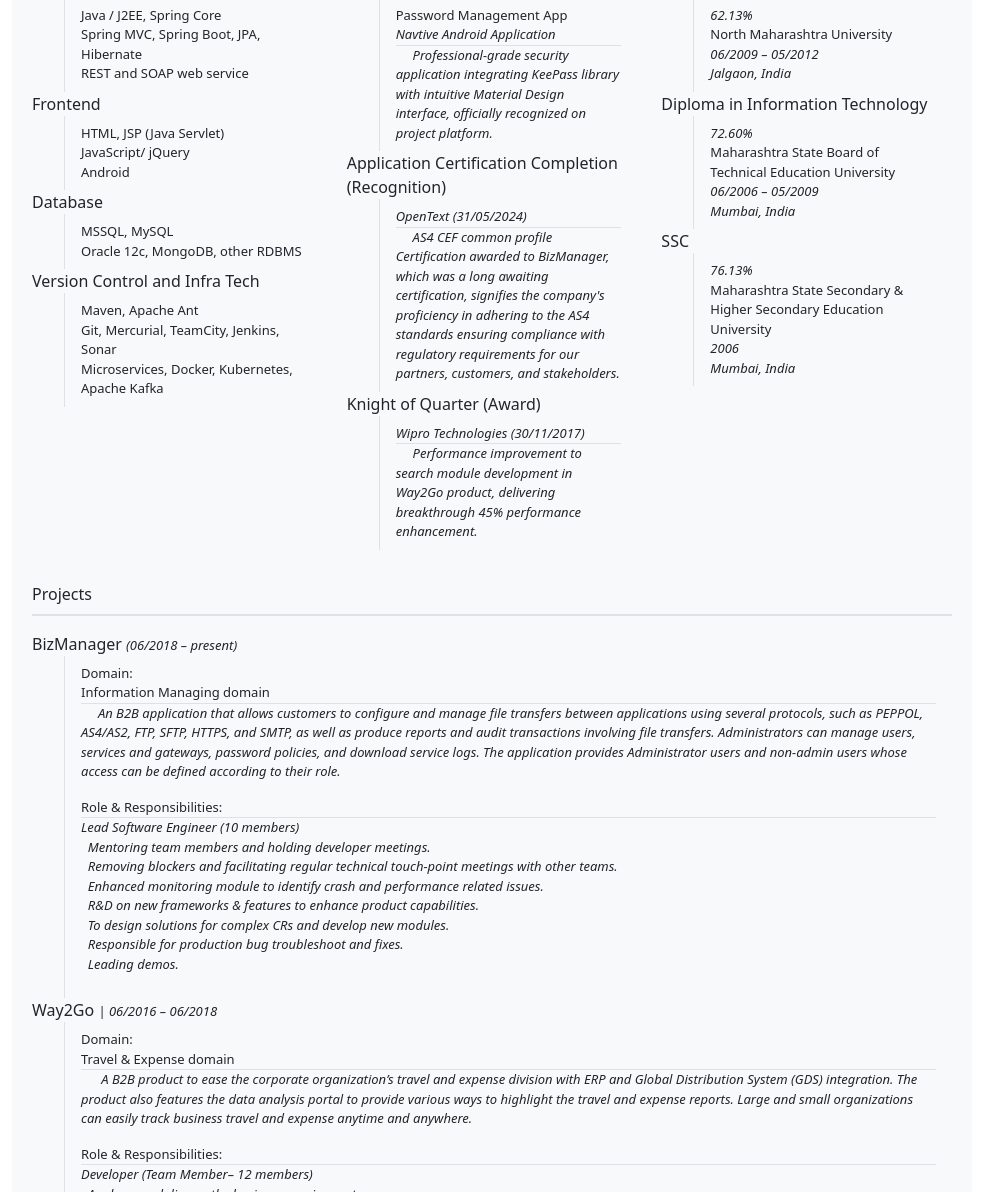
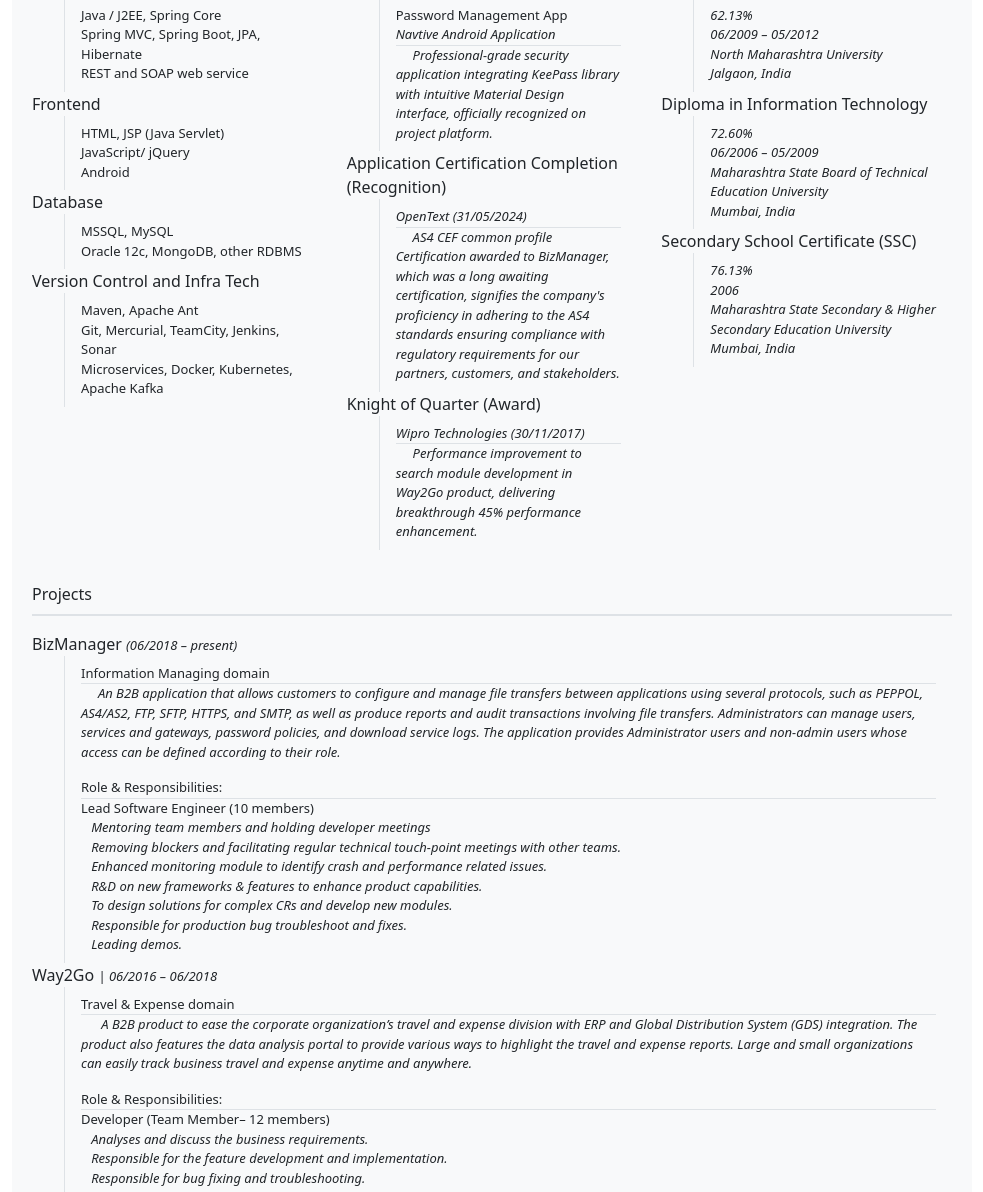
Before and after one commit to jayeshsyif/resume, a plain HTML site: page index.html in a window 1280 px wide. Shown: the part 728-1920 px from the top of the page, without its empty margins (148-1131 px from the left). Drawn offline with nearby package versions, Linux system fonts and the light colour scheme.

Commit message:
Update index.html

```diff
--- a/index.html
+++ b/index.html
@@ -279,16 +279,17 @@
 						<li class="list-group-item bg-light mb-0 p-0">Bachelor of Engineering
 							<ul class="list-group-flush">
 								<li class="list-group-item border-start bg-light">
-									<p class="fw-light text-xsmall mb-0">
-										<span class="fst-italic">62.13%</span>
+									<p class="fw-light text-xsmall mb-0 fst-italic">
+										62.13%
 									</p>
-									<p class="fw-light text-xsmall mb-0">North Maharashtra University
+									<p class="fw-light text-xsmall mb-0 fst-italic">
+										06/2009 – 05/2012
 									</p>
-									<p class="fw-light text-xsmall mb-0">
-										<span class="fst-italic">06/2009 – 05/2012</span>
+									<p class="fw-light text-xsmall mb-0 fst-italic">
+										North Maharashtra University
 									</p>
-									<p class="fw-light text-xsmall mb-0">
-										<span class="fst-italic">Jalgaon, India</span>
+									<p class="fw-light text-xsmall mb-0 fst-italic">
+										Jalgaon, India
 									</p>
 								</li>
 							</ul>
@@ -298,35 +299,37 @@
 						<li class="list-group-item bg-light mb-0 p-0">Diploma in Information Technology
 								<ul class="list-group-flush">
 								<li class="list-group-item border-start bg-light">
-									<p class="fw-light text-xsmall mb-0">
-										<span class="fst-italic">72.60%</span>
+									<p class="fw-light text-xsmall mb-0 fst-italic">
+										72.60%
 									</p>
-									<p class="fw-light text-xsmall mb-0">Maharashtra State Board of Technical  Education University
+									<p class="fw-light text-xsmall mb-0 fst-italic">
+										06/2006 – 05/2009
 									</p>
-									<p class="fw-light text-xsmall mb-0">
-										<span class="fst-italic">06/2006 – 05/2009</span>
+									<p class="fw-light text-xsmall mb-0 fst-italic">
+										Maharashtra State Board of Technical  Education University
 									</p>
-									<p class="fw-light text-xsmall mb-0">
-										<span class="fst-italic">Mumbai, India</span>
+									<p class="fw-light text-xsmall mb-0 fst-italic">
+										Mumbai, India
 									</p>
 								</li>
 							</ul>
 						</li>
 					</ul>
 					<ul class="list-group list-group-flush">
-						<li class="list-group-item bg-light mb-0 p-0">SSC
+						<li class="list-group-item bg-light mb-0 p-0">Secondary School Certificate (SSC)
 								<ul class="list-group-flush">
 								<li class="list-group-item border-start bg-light">
-									<p class="fw-light text-xsmall mb-0">
-										<span class="fst-italic">76.13%</span>
+									<p class="fw-light text-xsmall mb-0 fst-italic">
+										76.13%
 									</p>
-									<p class="fw-light text-xsmall mb-0">Maharashtra State Secondary & Higher Secondary Education University
+									<p class="fw-light text-xsmall mb-0 fst-italic">
+										2006
 									</p>
-									<p class="fw-light text-xsmall mb-0">
-										<span class="fst-italic">2006</span>
+									<p class="fw-light text-xsmall mb-0 fst-italic">
+										Maharashtra State Secondary &amp; Higher Secondary Education University
 									</p>
-									<p class="fw-light text-xsmall mb-0">
-										<span class="fst-italic">Mumbai, India</span>
+									<p class="fw-light text-xsmall mb-0 fst-italic">
+										Mumbai, India
 									</p>
 								</li>
 							</ul>
@@ -344,24 +347,35 @@
 							<span class="fw-light text-xsmall mb-0 fst-italic"> (06/2018 – present)</span>
 							<ul class="list-group-flush">
 								<li class="list-group-item border-start bg-light">
-									<p class="fw-light text-xsmall mb-0">Domain:
-									</p>
 									<p class="fw-light text-xsmall mb-0">Information Managing domain
 									</p>
 									<p class="fw-light border-top text-xsmall fst-italic">&nbsp;&nbsp;&nbsp;&nbsp;&nbsp;An B2B application that allows customers to configure and manage file transfers between applications using several protocols, such as PEPPOL, AS4/AS2, FTP, SFTP, HTTPS, and SMTP, as well as produce reports and audit transactions involving file transfers. Administrators can manage users, services and gateways, password policies, and download service logs. The application provides Administrator users and non-admin users whose access can be defined according to their role.
 									</p>
-									<p class="fw-light text-xsmall mb-0">Role & Responsibilities:
+									<p class="fw-light text-xsmall mb-0 border-bottom">Role &amp; Responsibilities:
 									</p>
-									<p class="fw-light border-top text-xsmall fst-italic">
-										 Lead Software Engineer (10 members)
-										 <br/>&nbsp;&nbsp;Mentoring team members and holding developer meetings.
-										 <br/>&nbsp;&nbsp;Removing blockers and facilitating regular technical touch-point meetings with other teams.
-										 <br/>&nbsp;&nbsp;Enhanced monitoring module to identify crash and performance related issues.
-										 <br/>&nbsp;&nbsp;R&D on new frameworks & features to enhance product capabilities.
-										 <br/>&nbsp;&nbsp;To design solutions for complex CRs and develop new modules.
-										 <br/>&nbsp;&nbsp;Responsible for production bug troubleshoot and fixes.
-										 <br/>&nbsp;&nbsp;Leading demos.
-										</span>
+									<p class="fw-light text-xsmall mb-0">
+									Lead Software Engineer (10 members)
+									</p>
+									<p class="fw-light text-xsmall fst-italic mb-0 ml-1">
+										&nbsp;&nbsp;&nbsp;Mentoring team members and holding developer meetings
+									</p>
+									<p class="fw-light text-xsmall fst-italic mb-0 ml-1">
+										&nbsp;&nbsp;&nbsp;Removing blockers and facilitating regular technical touch-point meetings with other teams.
+									</p>
+									<p class="fw-light text-xsmall fst-italic mb-0 ml-1">
+										&nbsp;&nbsp;&nbsp;Enhanced monitoring module to identify crash and performance related issues.
+									</p>
+									<p class="fw-light text-xsmall fst-italic mb-0 ml-1">
+										&nbsp;&nbsp;&nbsp;R&amp;D on new frameworks &amp; features to enhance product capabilities.
+									</p>
+									<p class="fw-light text-xsmall fst-italic mb-0 ml-1">
+										&nbsp;&nbsp;&nbsp;To design solutions for complex CRs and develop new modules.
+									</p>
+									<p class="fw-light text-xsmall fst-italic mb-0 ml-1">
+										&nbsp;&nbsp;&nbsp;Responsible for production bug troubleshoot and fixes.
+									</p>
+									<p class="fw-light text-xsmall fst-italic mb-0 ml-1">
+										&nbsp;&nbsp;&nbsp;Leading demos.
 									</p>
 								</li>
 							</ul>
@@ -371,20 +385,23 @@
 						<li class="list-group-item bg-light mb-0 p-0">Way2Go <span class="fw-light text-xsmall mb-0 fst-italic">| 06/2016 – 06/2018</span>
 								<ul class="list-group-flush">
 								<li class="list-group-item border-start bg-light">
-									<p class="fw-light text-xsmall mb-0">Domain:
-									</p>
 									<p class="fw-light text-xsmall mb-0">Travel & Expense domain
 									</p>
 									<p class="fw-light border-top text-xsmall fst-italic">&nbsp;&nbsp;&nbsp;&nbsp;&nbsp; A B2B product to ease the corporate organization’s travel and expense division with ERP and Global Distribution System (GDS) integration. The product also features the data analysis portal to provide various ways to highlight the travel and expense reports. Large and small organizations can easily track business travel and expense anytime and anywhere.
 									</p>
-									<p class="fw-light text-xsmall mb-0">Role & Responsibilities:
+									<p class="fw-light text-xsmall mb-0 border-bottom">Role &amp; Responsibilities:
 									</p>
-									<p class="fw-light border-top text-xsmall fst-italic">
-										 Developer (Team Member– 12 members)
-										<br/>&nbsp;&nbsp;Analyses and discuss the business requirements.
-										 <br/>&nbsp;&nbsp;Responsible for the feature development and implementation.
-										 <br/>&nbsp;&nbsp;Responsible for bug fixing and troubleshooting.
-										</span>
+									<p class="fw-light text-xsmall mb-0 ml-1">
+										Developer (Team Member– 12 members)
+									</p>
+									<p class="fw-light text-xsmall fst-italic mb-0 ml-1">
+										&nbsp;&nbsp;&nbsp;Analyses and discuss the business requirements.
+									</p>
+									<p class="fw-light text-xsmall fst-italic mb-0 ml-1">
+										&nbsp;&nbsp;&nbsp;Responsible for the feature development and implementation.
+									</p>
+									<p class="fw-light text-xsmall fst-italic mb-0 ml-1">
+										&nbsp;&nbsp;&nbsp;Responsible for bug fixing and troubleshooting.
 									</p>
 								</li>
 							</ul>
```
